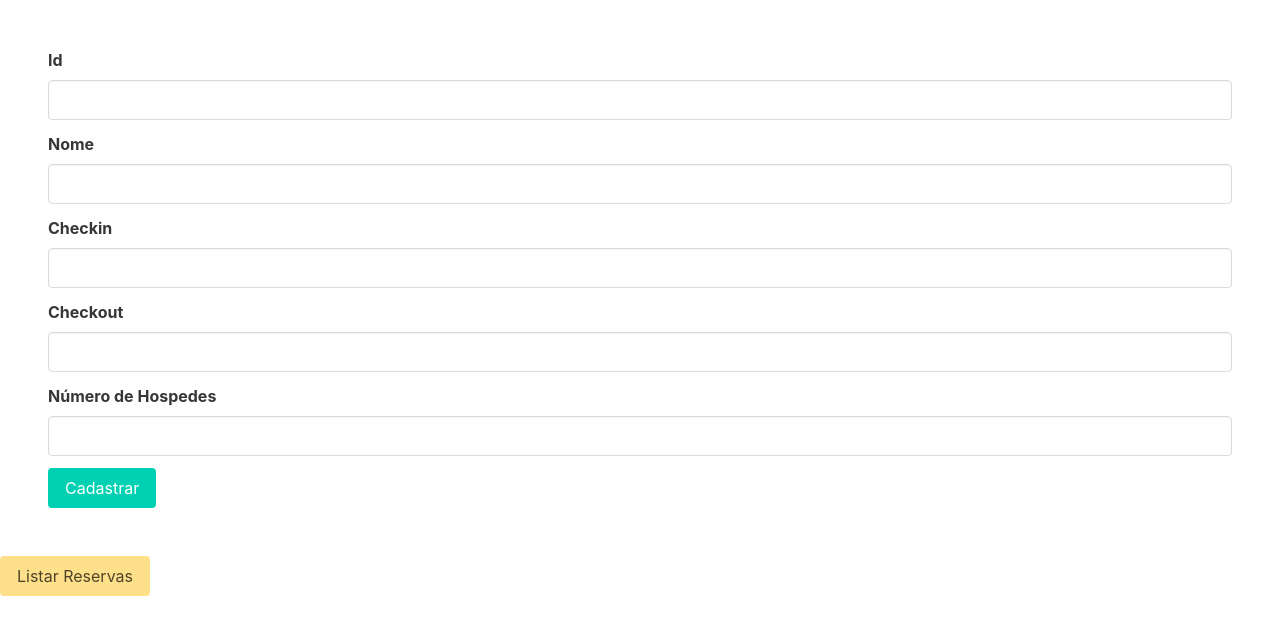
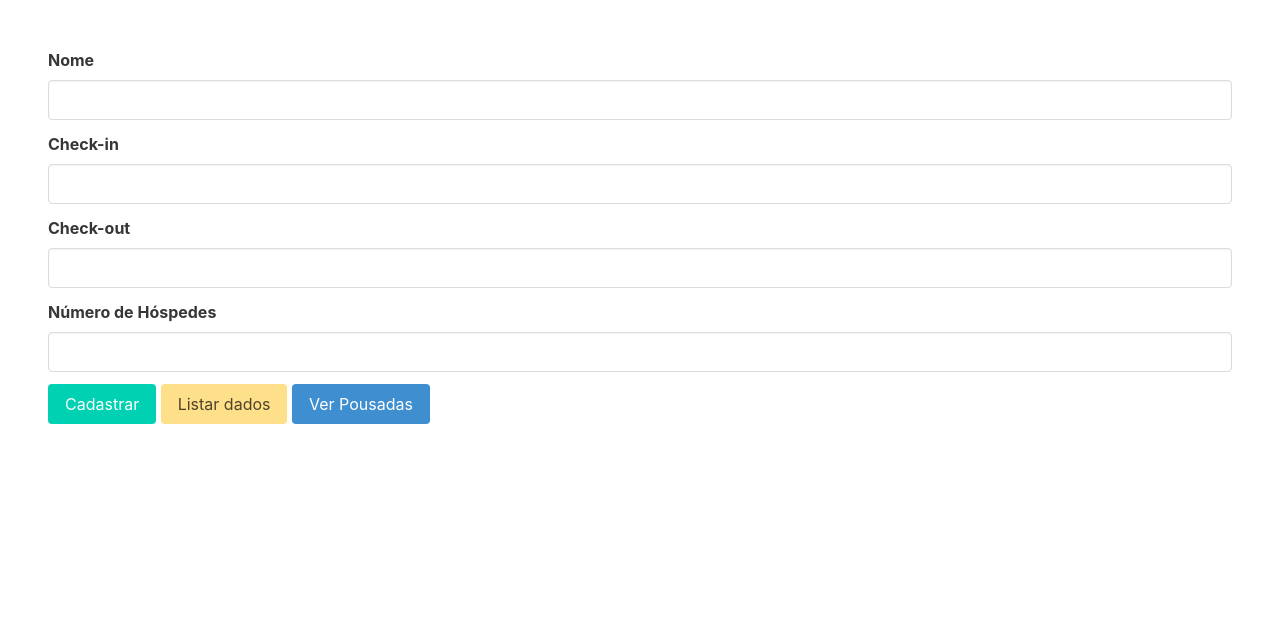
Before and after one commit to Pedro1237/Projeto2, a PHP site: page / in a window 1280 px wide. Shown: the top 635 px of the page. Run offline with PHP 8.4, Linux system fonts and the light colour scheme.

Commit message:
Update index.php

```diff
--- a/index.php
+++ b/index.php
@@ -1,21 +1,13 @@
 <!DOCTYPE html>
 <html lang="en">
-
 <head>
     <meta charset="UTF-8">
     <meta name="viewport" content="width=device-width, initial-scale=1.0">
     <title>Cadastrar Reserva</title>
     <link rel="stylesheet" href="https://cdn.jsdelivr.net/npm/bulma@0.9.4/css/bulma.min.css">
 </head>
-
 <body>
     <form action="cadastrar.php" method="POST" class="m-6">
-        <div class="field">
-            <label class="label">Id</label>
-            <div class="control">
-                <input class="input" type="text" name="txtId">
-            </div>
-        </div>
         <div class="field">
             <label class="label">Nome</label>
             <div class="control">
@@ -23,27 +15,27 @@
             </div>
         </div>
         <div class="field">
-            <label class="label">Checkin</label>
+            <label class="label">Check-in</label>
             <div class="control">
-                <input class="input" type="text" name="txtChekin">
+                <input class="input" type="text" name="txtCheckin">
             </div>
         </div>
         <div class="field">
-            <label class="label">Checkout</label>
+            <label class="label">Check-out</label>
             <div class="control">
                 <input class="input" type="text" name="txtCheckout">
             </div>
         </div>
         <div class="field">
-            <label class="label">Número de Hospedes</label>
+            <label class="label">Número de Hóspedes</label>
             <div class="control">
-                <input class="input" type="text" name="txtHospedes">
+                <input class="input" type="text" name="txtNumHospedes">
             </div>
         </div>
 
         <button type="submit" class="button is-primary">Cadastrar</button>
+        <a class="button is-warning" href="listar.php">Listar dados</a>
+        <a class="button is-info" href="index.html">Ver Pousadas</a>
     </form>
-    <a class="button is-warning" href="listar.php">Listar Reservas</a>
 </body>
-
 </html>
```
